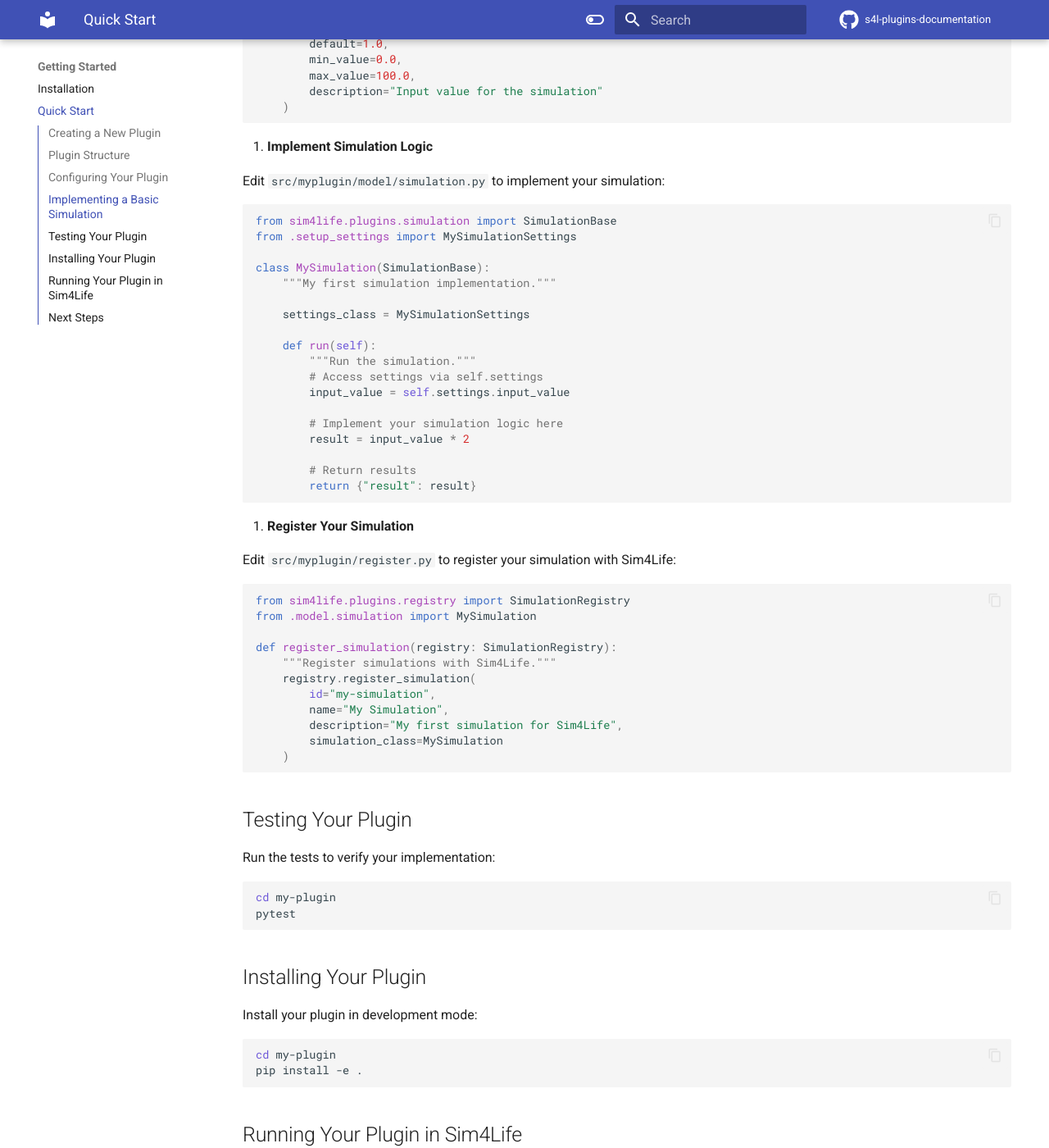
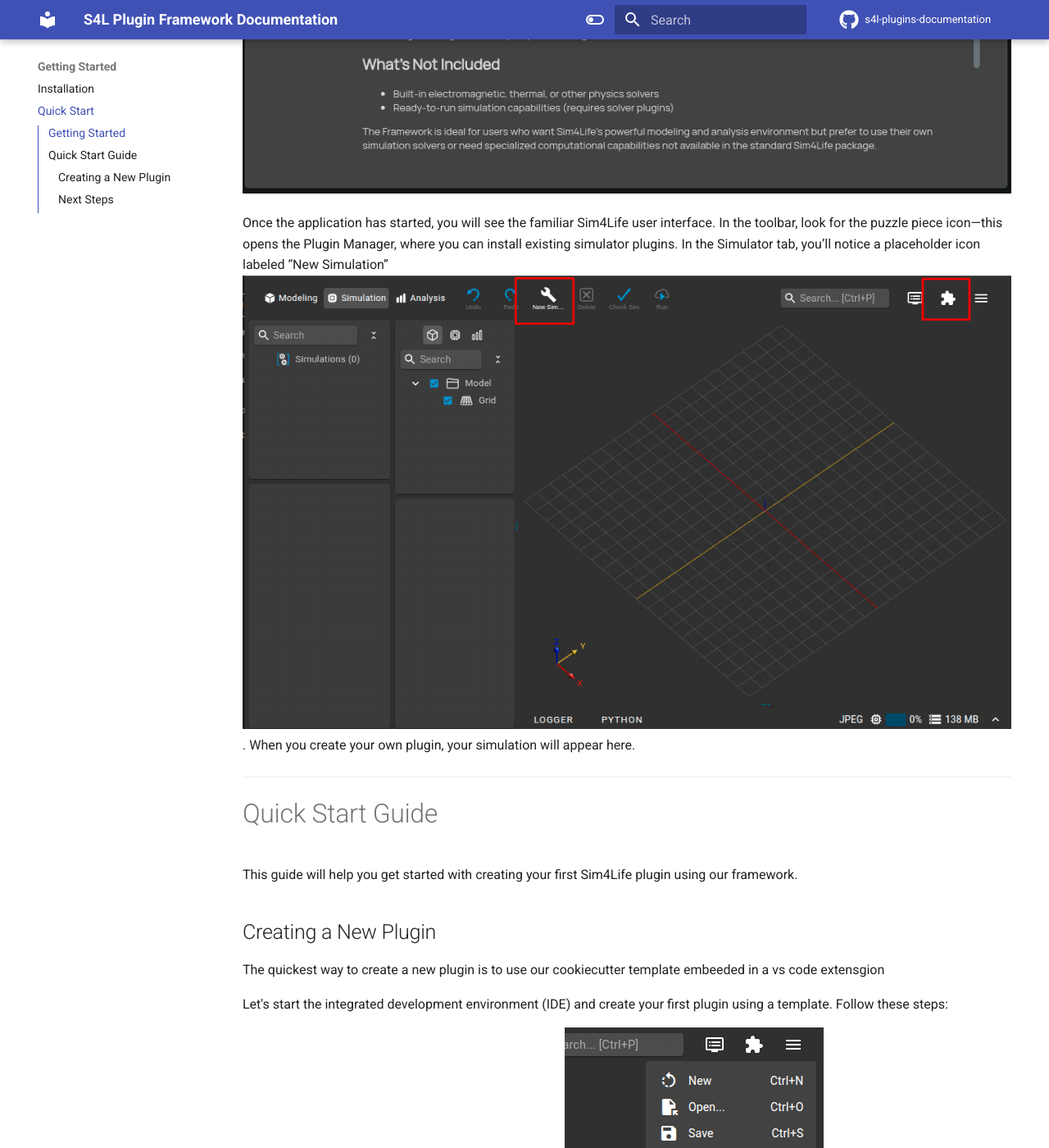
Before and after one commit to ZurichMedTech/model-intelligence, an MkDocs documentation site: the page built from docs/getting-started/quick-start.md, in a window 1280 px wide and 1400 px high, scrolled down 1619 px. Shown: the whole window at 82% size. Built offline with MkDocs 1.6.1 and Material for MkDocs 9.7.7, drawn with Linux system fonts in a browser that asks for light colours; comment, search, counter and statistics services are not loaded; some of the changed text lies outside the part shown.

Commit message:
Start reviewing the auto generated text

````diff
--- a/docs/getting-started/quick-start.md
+++ b/docs/getting-started/quick-start.md
@@ -1,149 +1,51 @@
+## Getting Started
+
+To begin, you need to start the Sim4Life Framework application.
+
+- **On s4l-lite.io:**
+  Click the **New** button to go to the service page.
+  ![New Button in s4l-lite.io](../assets/new_framework.png)
+
+- **On sim4life.io and sim4life.science:**
+  Go to the **APPS** tab and click on the **Sim4Life Framework** tile.
+  ![Sim4Life Framework Tile](../assets/app_framework.png)
+
+In both cases, you can then click on **Create Project** to start a new plugin project.
+![Create Project Overview](../assets/app_overview.png)
+
+Once the application has started, you will see the familiar Sim4Life user interface. In the toolbar, look for the puzzle piece icon—this opens the Plugin Manager, where you can install existing simulator plugins. In the Simulator tab, you’ll notice a placeholder icon labeled “New Simulation” ![Simulation Tab](../assets/simulation_tab.png). When you create your own plugin, your simulation will appear here.
+
+---
+
 # Quick Start Guide
 
 This guide will help you get started with creating your first Sim4Life plugin using our framework.
 
 ## Creating a New Plugin
 
-The quickest way to create a new plugin is to use our cookiecutter template:
+The quickest way to create a new plugin is to use our cookiecutter template embeeded in a vs code extensgion
 
-```bash
-# Install cookiecutter if you haven't already
-pip install cookiecutter
 
-# Create a new plugin from template
-cookiecutter https://gitlab.com/sim4life/plugins/template.git
-```
 
-Follow the prompts to configure your plugin with the desired name, package structure, and features.
+Let's start the integrated development environment (IDE) and create your first plugin using a template. Follow these steps:
 
-## Plugin Structure
+1. Open the burger menu and select **Open Notebooks** ![Open Notebooks](../assets/burger_notebooks.png) This will launch JupyterLab in a new browser tab.
+2. In the JupyterLab launcher, click the **VS Code** icon ![VS Code Launcher](../assets/launcher.png) This will open Visual Studio Code in a new browser tab.
+3. The Visual Studio Code environment comes pre-installed with Python extensions and a dedicated Sim4Life extension ![VS Code Extensions](../assets/vscode.png).
+4. Click on the Sim4Life extension to access a set of tools specifically designed to support plugin development ![Sim4Life Extension](../assets/s4l_extension.png).
 
-After creating your plugin, you'll have a directory structure similar to this:
+The Sim4Life extension provides several useful features for plugin development:
 
-```
-my-plugin/
-├── LICENSE
-├── manifest.json          # Plugin metadata for Sim4Life
-├── README.md              # Documentation
-├── setup.py               # Package installation
-├── integration/           # Integration assets
-│   └── simulator_icon.png # Icon for your plugin
-├── src/                   # Source code
-│   └── myplugin/          # Your package
-│       ├── __init__.py
-│       ├── register.py    # Plugin registration point
-│       ├── controller/    # Business logic
-│       ├── model/         # Data models
-│       └── solver/        # Simulation solvers
-└── tests/                 # Unit tests
-```
+- **Create New Plugin:** Launches a form based on a cookiecutter template to help you create a new plugin.
+- **Reload Application:** Restarts the application so that any changes you made to your plugin become available.
+- **Enable Python Debugger:** Opens ports on the Sim4Life core application, allowing you to connect a debugger for advanced troubleshooting.
+- **Run Pyright:** Runs the static type checker on your plugin to help catch errors early.
 
-## Configuring Your Plugin
+Let's take a closer look at the **Create New Plugin** feature. When you select this option, a form will appear ![Create New Plugin](../assets/new_plugin.png). Fill in the required information according to your needs and follow the prompts after clicking **Create Plugin**.
 
-The main configuration for your plugin is in the `manifest.json` file:
+If everything goes smoothly, you should see a new entry in the Simulation tab under "New Simulation" ![New Heat Plugin](../assets/new_heat_plugin.png). Additionally, VS Code will automatically open in the folder where your plugin's source code resides ![VS Code Plugin Code](../assets/vs_code_plugin_code.png).
 
-```json
-{
-  "name": "My Simulation Plugin",
-  "version": "0.1.0",
-  "description": "A simulation plugin for Sim4Life",
-  "author": "Your Name",
-  "email": "your.email@example.com",
-  "entryPoints": {
-    "simulation": "myplugin.register:register_simulation"
-  }
-}
-```
-
-## Implementing a Basic Simulation
-
-1. **Define Simulation Settings**
-
-   Edit `src/myplugin/model/setup_settings.py` to define the inputs for your simulation:
-
-   ```python
-   from sim4life.plugins.schema import Field, FieldType
-   from sim4life.plugins.settings import SettingsBase
-
-   class MySimulationSettings(SettingsBase):
-       """Settings for my simulation."""
-
-       input_value = Field(
-           field_type=FieldType.FLOAT,
-           default=1.0,
-           min_value=0.0,
-           max_value=100.0,
-           description="Input value for the simulation"
-       )
-   ```
-
-2. **Implement Simulation Logic**
-
-   Edit `src/myplugin/model/simulation.py` to implement your simulation:
-
-   ```python
-   from sim4life.plugins.simulation import SimulationBase
-   from .setup_settings import MySimulationSettings
-
-   class MySimulation(SimulationBase):
-       """My first simulation implementation."""
-
-       settings_class = MySimulationSettings
-
-       def run(self):
-           """Run the simulation."""
-           # Access settings via self.settings
-           input_value = self.settings.input_value
-
-           # Implement your simulation logic here
-           result = input_value * 2
-
-           # Return results
-           return {"result": result}
-   ```
-
-3. **Register Your Simulation**
-
-   Edit `src/myplugin/register.py` to register your simulation with Sim4Life:
-
-   ```python
-   from sim4life.plugins.registry import SimulationRegistry
-   from .model.simulation import MySimulation
-
-   def register_simulation(registry: SimulationRegistry):
-       """Register simulations with Sim4Life."""
-       registry.register_simulation(
-           id="my-simulation",
-           name="My Simulation",
-           description="My first simulation for Sim4Life",
-           simulation_class=MySimulation
-       )
-   ```
-
-## Testing Your Plugin
-
-Run the tests to verify your implementation:
-
-```bash
-cd my-plugin
-pytest
-```
-
-## Installing Your Plugin
-
-Install your plugin in development mode:
-
-```bash
-cd my-plugin
-pip install -e .
-```
-
-## Running Your Plugin in Sim4Life
-
-1. Start Sim4Life
-2. Go to "Plugins" in the menu
-3. Select "Install Plugin" and navigate to your plugin directory
-4. Your simulation should now be available in the Simulations menu
+The plugin is installed in edit mode, and since it is located in the `work/workspace` folder, it will persist across restarts of the same project. However, it is good practice to sync your new plugin with a GitHub repository to ensure your work is safely backed up and version controlled.
 
 ## Next Steps
 
````
Also changed, not shown: docs/getting-started/installation.md (+20 -88 lines), docs/index.md (+1 -1 lines), docs/assets/app_framework.png (added), docs/assets/app_overview.png (added), docs/assets/burger_notebooks.png (added), docs/assets/launcher.png (added), docs/assets/new_framework.png (added), docs/assets/new_heat_plugin.png (added), docs/assets/new_plugin.png (added), docs/assets/s4l_extension.png (added), docs/assets/simulation_tab.png (added), docs/assets/vs_code_plugin_code.png (added), docs/assets/vscode.png (added).
